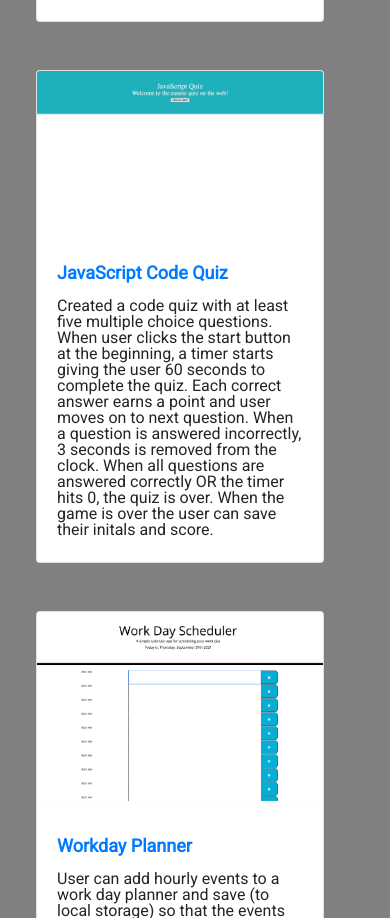
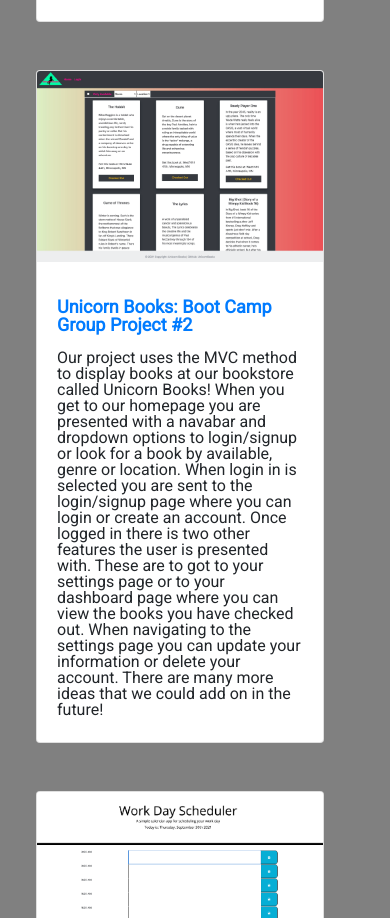
Before and after one commit to cleadi/portfolio, a plain HTML site: page index.html in a window 390 px wide. Shown: the part 1020-1938 px from the top of the page. Drawn offline with nearby package versions, Linux system fonts and the light colour scheme.

Commit message:
Updated with the second group project. Fixed an issue with the footer floating in the middle of the screen in mobile layout.

```diff
--- a/assets/css/style.css
+++ b/assets/css/style.css
@@ -16,7 +16,7 @@ header {
 footer {
     background-color: black;
     color: whitesmoke;
-    position: absolute;
+    position: fixed;
     bottom: 0;
     width: 100%;
 }
--- a/index.html
+++ b/index.html
@@ -53,12 +53,12 @@
                 </div>
             </div>
             <div class="card mt-4 mb-4" style="width: 18rem;">
-                <img src="./assets/images/code-quiz.jpg" class="card-img-top" alt="JavaScript Code Quiz home page screenshot" />
+                <img src="./assets/images/unicorn-books-home-page-screenshot.jpg" class="card-img-top" alt="Unicorn Books home page screenshot" />
                 <div class="card-body">
                     <h5 class="card-title mt-3 mb-3">
-                        <a href="https://github.com/cleadi/code-quiz" target="_blank">JavaScript Code Quiz</a>
+                        <a href="https://github.com/Cygnet717/UnicornBooks" target="_blank">Unicorn Books: Boot Camp Group Project #2</a>
                     </h5>
-                    <p class="card-text mb-1">Created a code quiz with at least five multiple choice questions. When user clicks the start button at the beginning, a timer starts giving the user 60 seconds to complete the quiz. Each correct answer earns a point and user moves on to next question. When a question is answered incorrectly, 3 seconds is removed from the clock. When all questions are answered correctly OR the timer hits 0, the quiz is over. When the game is over the user can save their initals and score.</p>
+                    <p class="card-text mb-1">Our project uses the MVC method to display books at our bookstore called Unicorn Books! When you get to our homepage you are presented with a navabar and dropdown options to login/signup or look for a book by available, genre or location. When login in is selected you are sent to the login/signup page where you can login or create an account. Once logged in there is two other features the user is presented with. These are to got to your settings page or to your dashboard page where you can view the books you have checked out. When navigating to the settings page you can update your information or delete your account. There are many more ideas that we could add on in the future!</p>
                 </div>
             </div>
             <div class="card mt-4 mb-4" style="width: 18rem;">
```
Also changed, not shown: assets/images/unicorn-books-home-page-screenshot.jpg (added), 1 other file.
